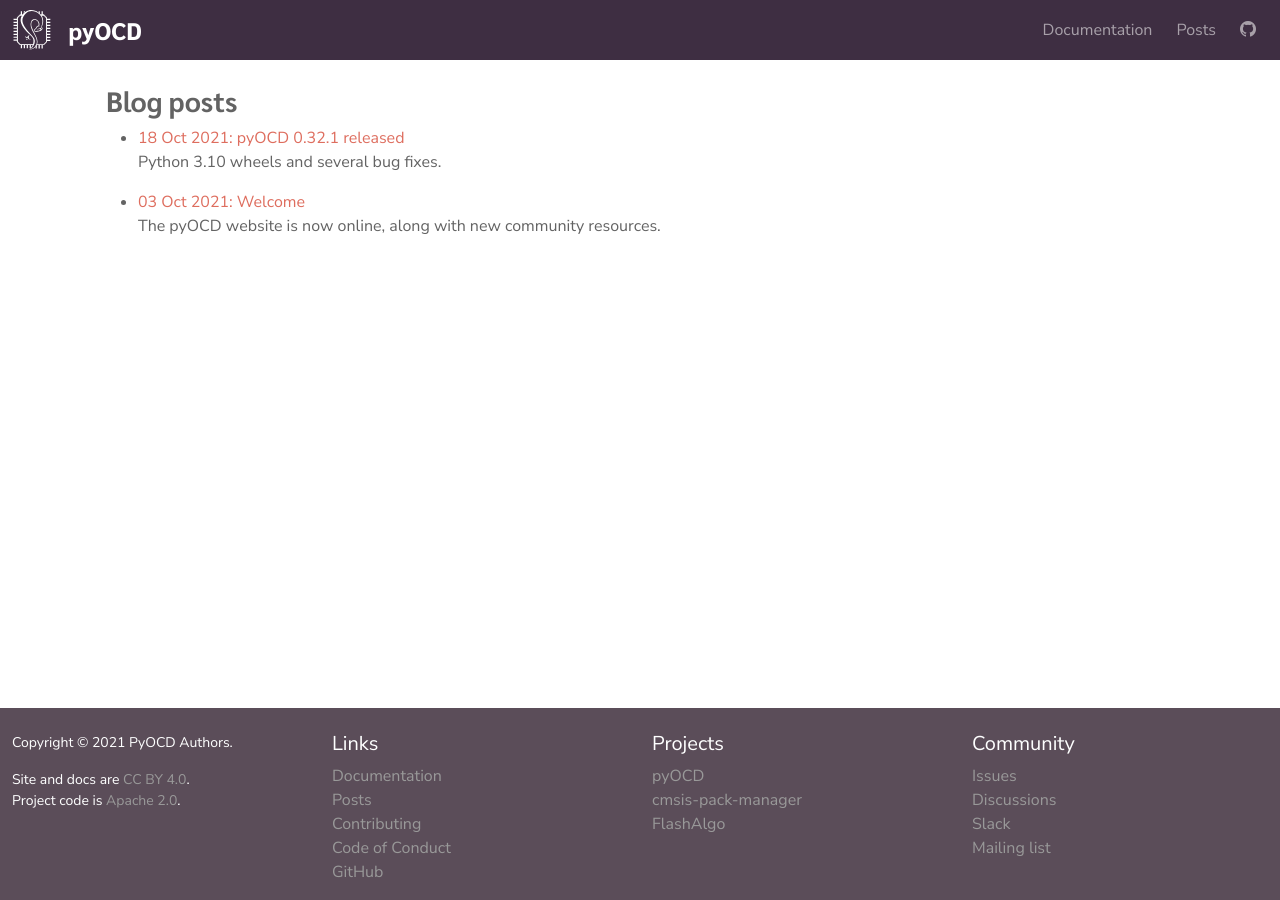
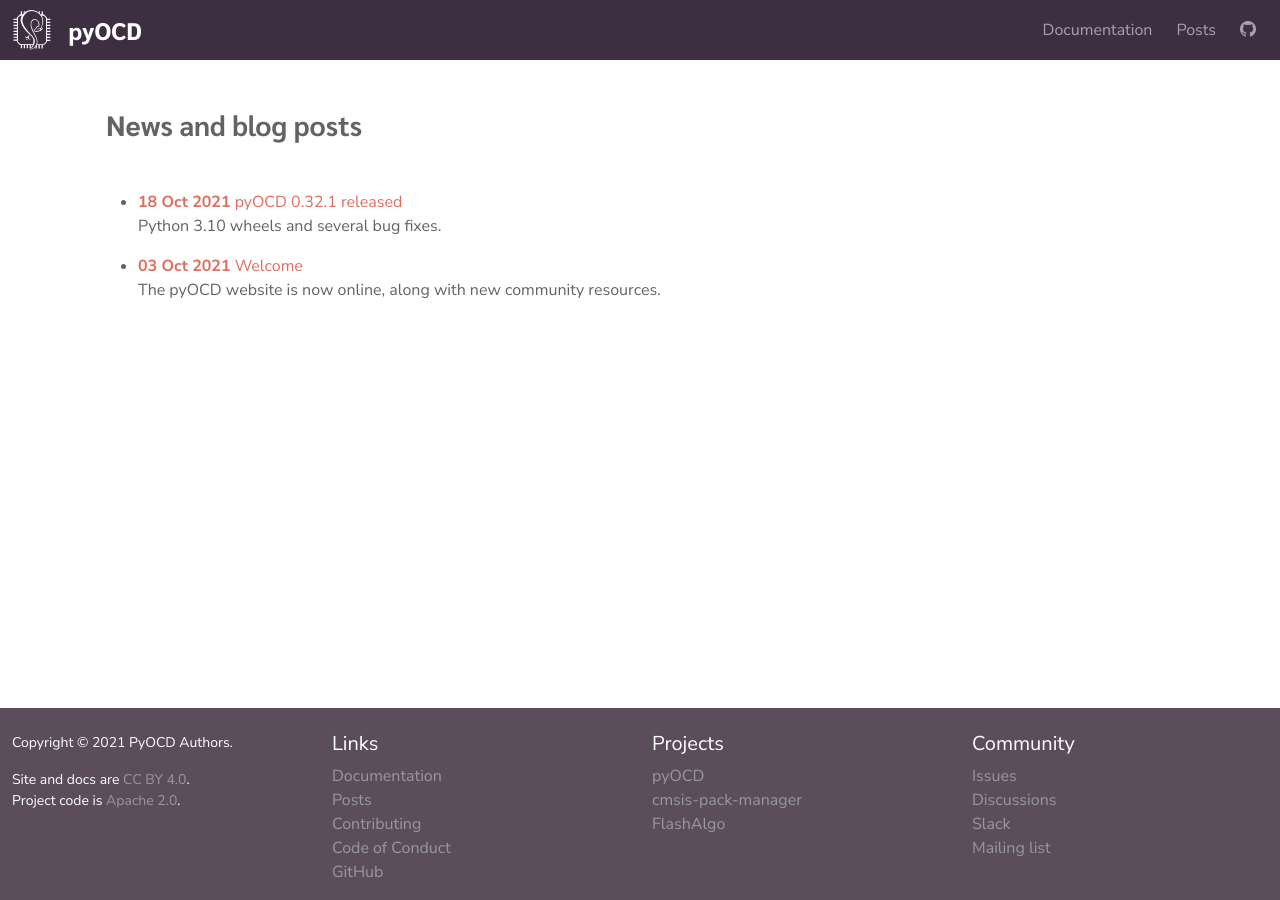
Before and after one commit to pyocd/pyocd-website-source, a Jekyll site: the page built from _pages/posts-index.md, in a window 1280 px wide. Built offline with Jekyll 4.4.1, drawn with Linux system fonts in a browser that asks for light colours.

Commit message:
style: posts: little improvements to post header and posts index.

```diff
--- a/_layouts/post.html
+++ b/_layouts/post.html
@@ -6,10 +6,12 @@ layout: default
 
 <h1><a href="{{ page.url }}">{{ page.title }}</a></h1>
 
+<div class="post-header">
 <p class="text-muted border-bottom">
   <strong>{{ page.date | date: "%b %-d, %Y" }}</strong>
   {% if page.author %}<br/>{{ page.author }}{% endif %}
   {% if page.meta %}<br/>{{ page.meta }}{% endif %}
 </p>
+</div>
 
 {{ content }}
--- a/_pages/posts-index.md
+++ b/_pages/posts-index.md
@@ -1,14 +1,16 @@
 ---
-title: "Blog posts"
+title: "News and blog posts"
 layout: default
 permalink: /posts/
 ---
 
-<h3>Blog posts</h3>
+<div class="mt-4 mb-5">
+<h3>News and blog posts</h3>
+</div>
 <ul>
   {% for post in site.posts %}
     <li>
-      <a href="{{ post.url }}">{{post.date | date_to_string}}: {{ post.title }}</a>
+      <a href="{{ post.url }}"><strong>{{post.date | date_to_string}}</strong> {{ post.title }}</a>
       <div><p>{{post.excerpt}}</p></div>
     </li>
   {% endfor %}
--- a/assets/styles/custom.scss
+++ b/assets/styles/custom.scss
@@ -234,3 +234,11 @@ div.highlight {
 pre.highlight {
   margin-bottom: 0px;
 }
+
+.post-header {
+  background-color: $oc-gray-1;
+  font-size: 110%;
+  padding: 1rem;
+  padding-bottom: 0.5rem;
+  margin-bottom: 2rem;
+}
```
